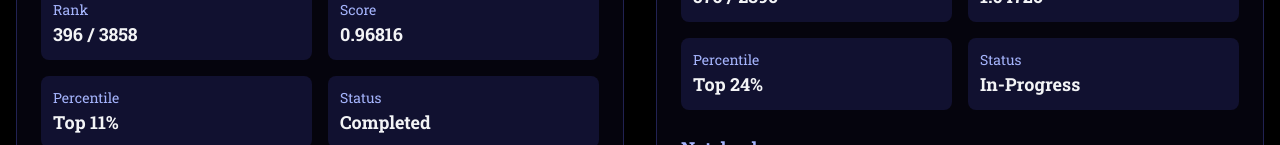
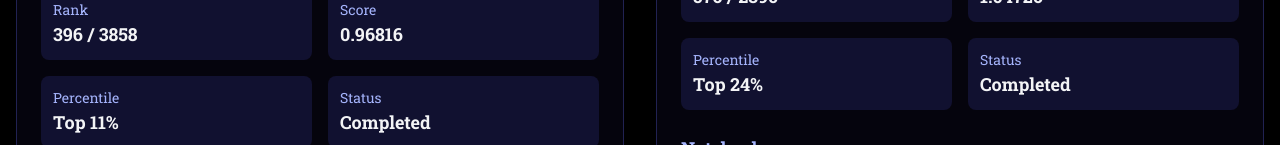
Before and after one commit to MDeus-ai/deus, a React (Create React App) app: page /kaggle-competitions in a window 1280 px wide. Shown: the part 655-800 px from the top of the page. Built offline with nearby package versions, Linux system fonts and the light colour scheme; a web font is replaced by a local one.

Commit message:
Version 5.6.6-kaggle comptition update

```diff
--- a/src/pages/kagglePage.js
+++ b/src/pages/kagglePage.js
@@ -33,7 +33,7 @@ const KagglePortfolio = () => {
       id: 2,
       title: "Regression with an Insurance Dataset",
       description: "Predicting insurance premiums using various regression techniques and feature engineering.",
-      status: "in-progress",
+      status: "completed",
       rank: 576,
       totalParticipants: 2390,
       score: 1.04726,
```
